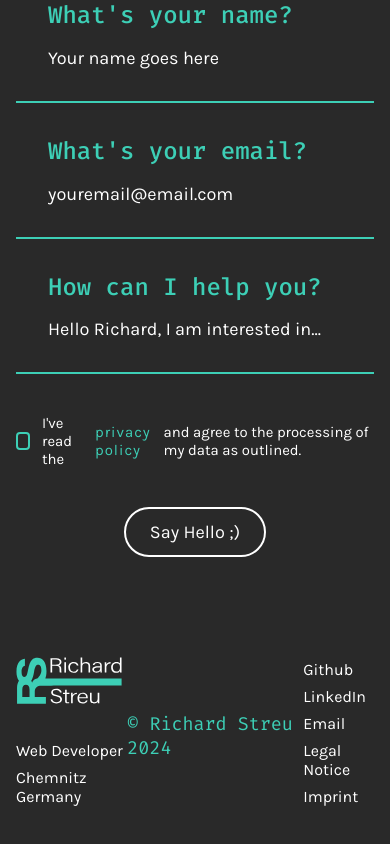
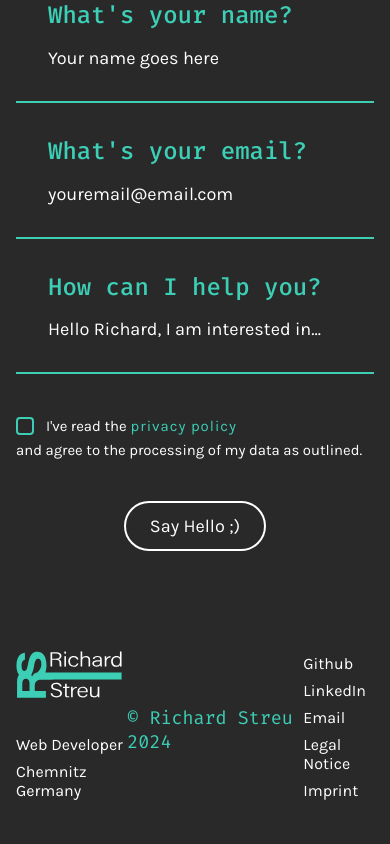
Before and after one commit to RichardStreu/portfolioAngular, an Angular app: page / in a window 390 px wide. Shown: the part 1325-2169 px from the top of the page. Built offline with nearby package versions, Linux system fonts and the light colour scheme.

Commit message:
feat: enhance contact form layout with responsive flex-wrap and improved line height

```diff
--- a/src/app/landing-page/sections/f-contact/contact-form/contact-form.component.scss
+++ b/src/app/landing-page/sections/f-contact/contact-form/contact-form.component.scss
@@ -120,9 +120,16 @@
     padding-top: 2.5rem;
     padding-bottom: calc(2.5rem - 25px);
 
+
+
     div {
       display: flex;
       align-items: center;
+      line-height: 1.5rem;
+
+      @media (max-width: 1000px ) {
+        flex-wrap: wrap;
+      }
 
       .checkBox {
         margin-right: 0.75rem;
@@ -150,6 +157,7 @@
         font-family: "Karla", sans-serif;
         font-size: 0.93rem;
         color: white;
+        text-wrap: nowrap;
       }
 
       a {
@@ -160,6 +168,7 @@
         letter-spacing: 1px;
         padding: 0 0.25rem;
         transition: all 0.2s ease-in-out;
+        text-wrap: nowrap;
 
         &:hover {
           text-decoration: underline;
```
